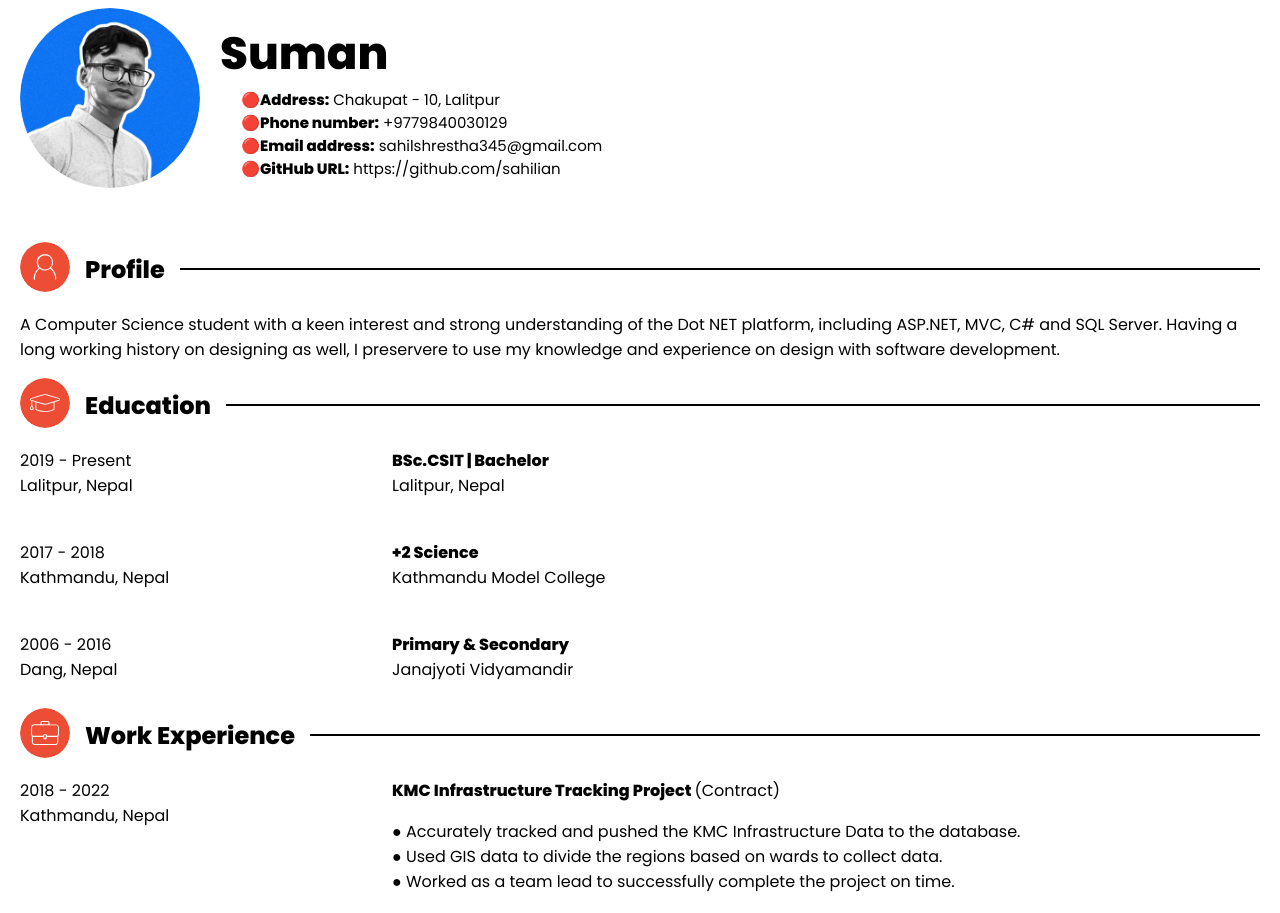
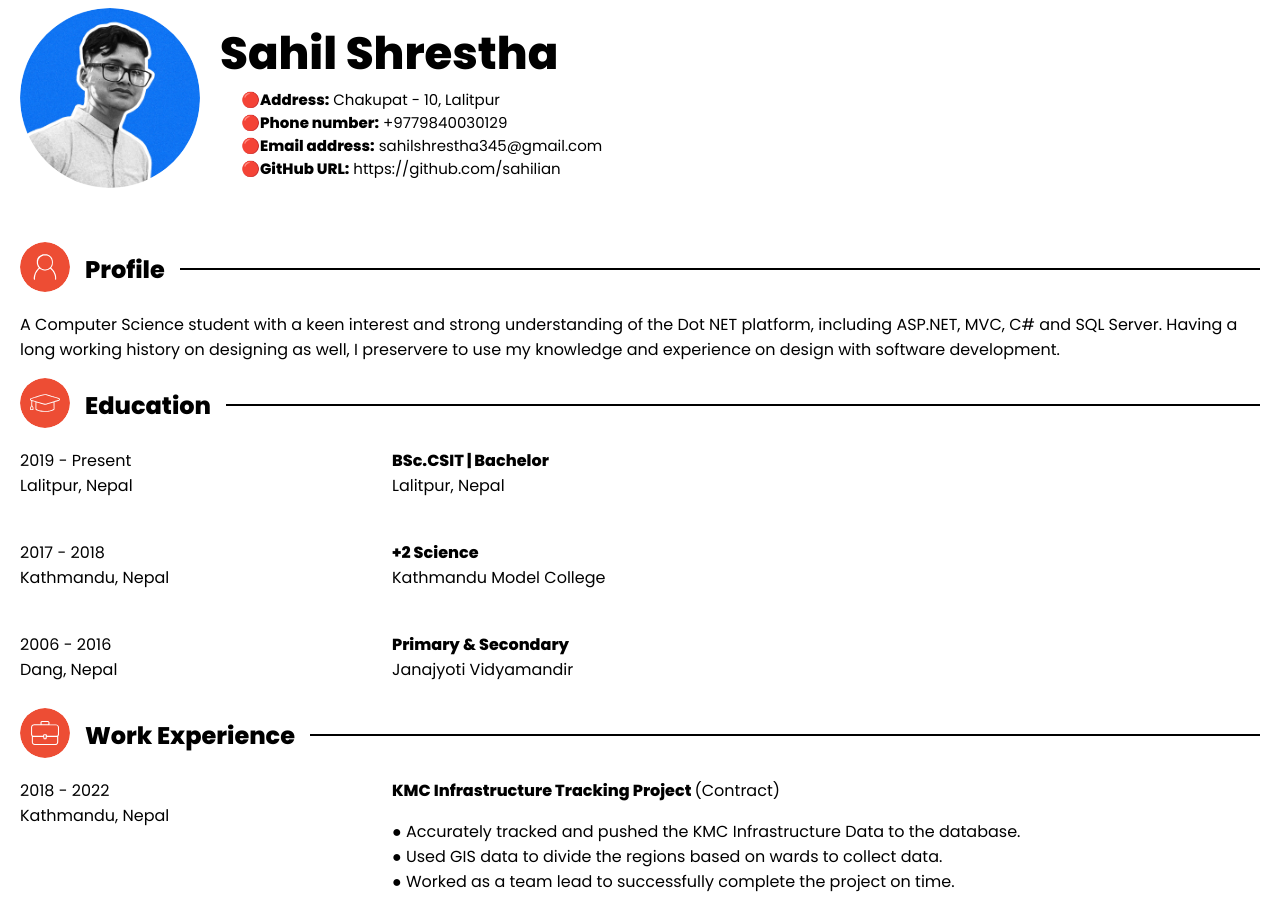
Before and after one commit to sahilian/sahilian.github.io, a plain HTML site: page index.html in a window 1280 px wide. Shown: the top 913 px of the page. Drawn offline with Linux system fonts and the light colour scheme.

Commit message:
Update index.html

```diff
--- a/index.html
+++ b/index.html
@@ -25,7 +25,7 @@
         <img src="cv.jpeg" alt="Profile" />
       </div>
       <div class="header">
-        <h1>Suman</h1>
+        <h1>Sahil Shrestha</h1>
         <ul>
           <li><b>Address:</b> Chakupat - 10, Lalitpur</li>
           <li><b>Phone number:</b> +9779840030129</li>
```
